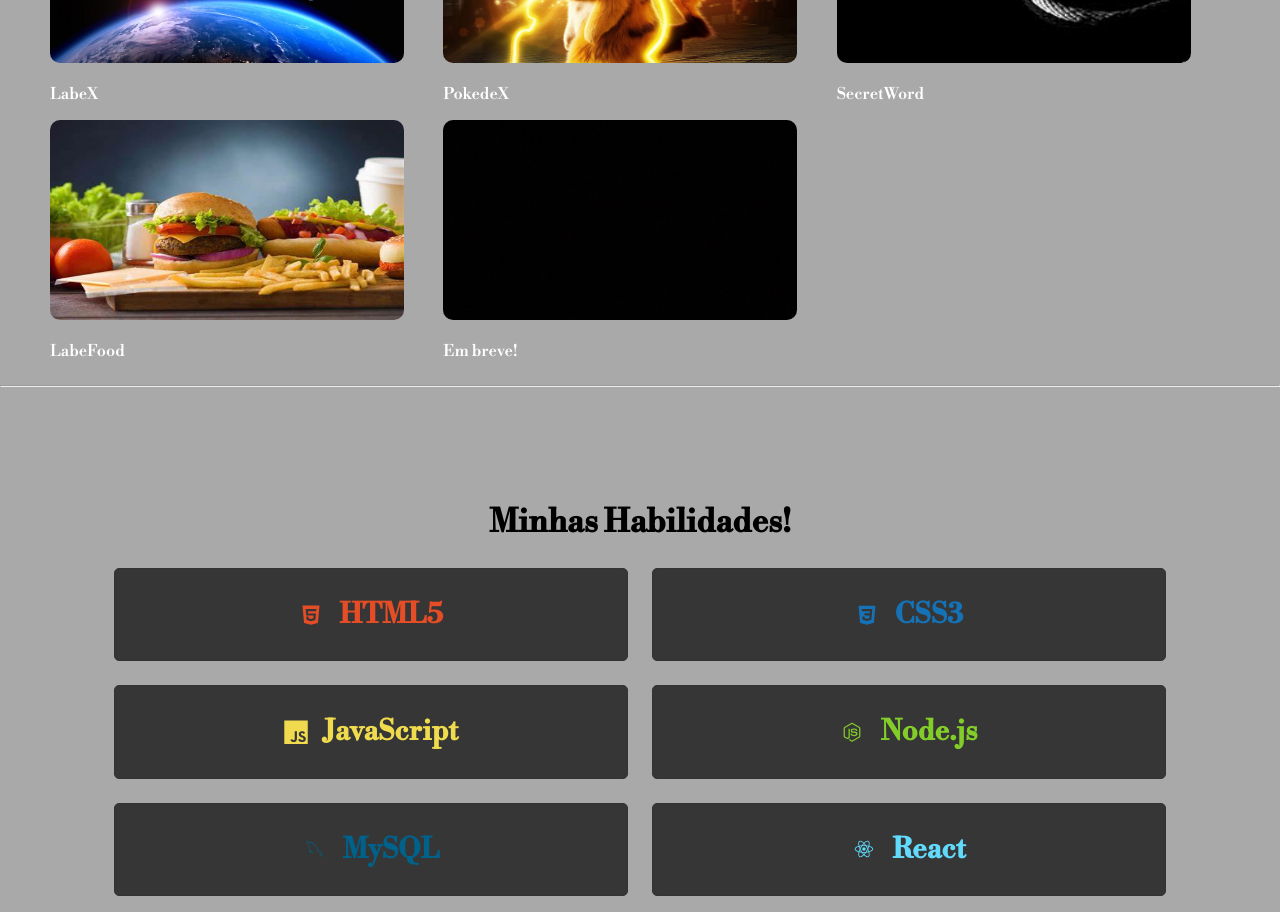
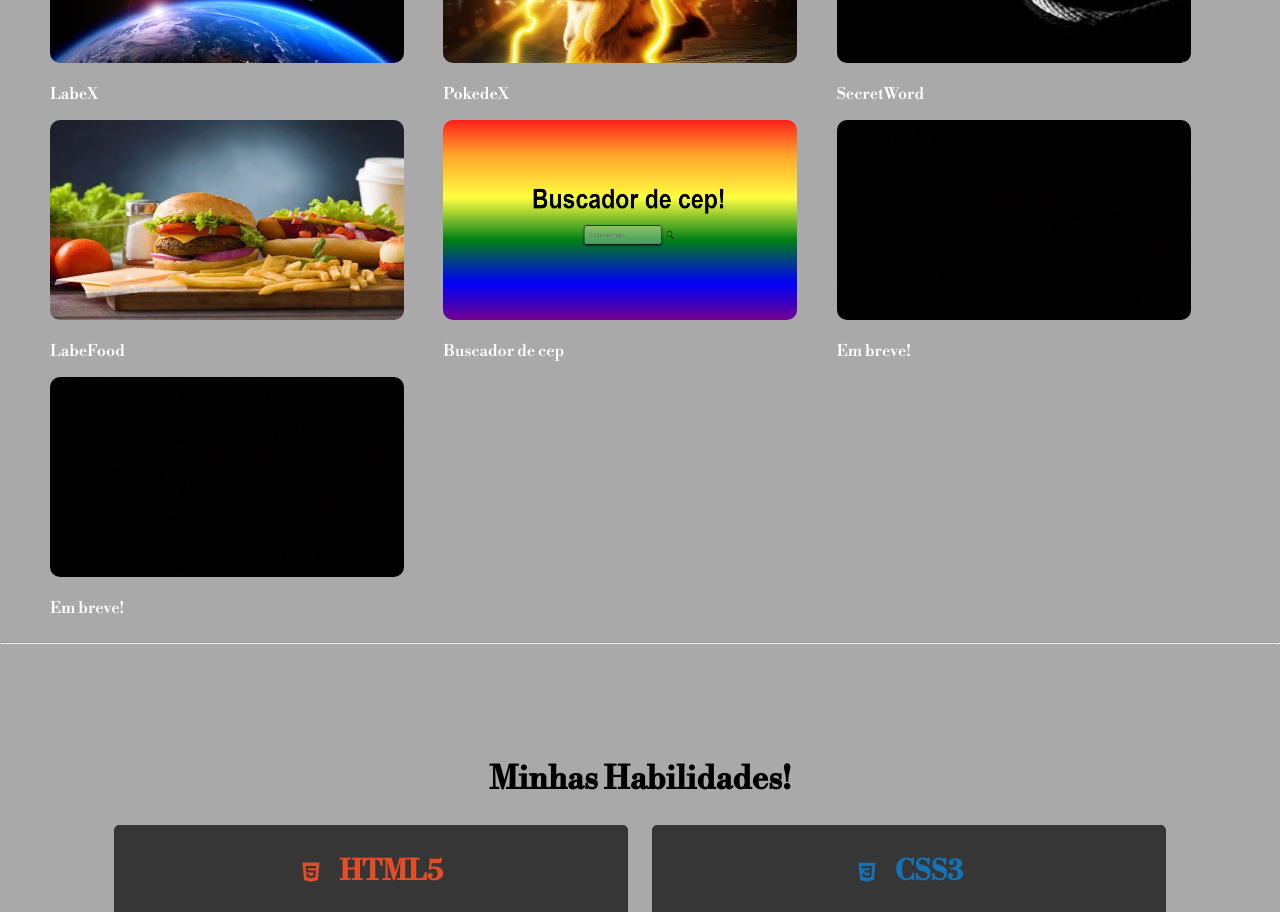
Before and after one commit to daniel2dfla/portfolio, a React (Create React App) app: page / in a window 1280 px wide. Shown: the part 1920-2832 px from the top of the page. Built offline with nearby package versions, Linux system fonts and the light colour scheme.

Commit message:
atualização

```diff
--- a/src/assets/Projects/index.js
+++ b/src/assets/Projects/index.js
@@ -5,6 +5,7 @@
 import Forca1 from '../../img/forca1.png'
 import Labefood from '../../img/lanche.jpg'
 import TelaPetra from '../../img/preto.jpg'
+import Cep from '../../img/cep.PNG'
 
 const index = () => {
 
@@ -28,6 +29,14 @@
                 <img src={Labefood} alt="" class="pic" />
                 <p>LabeFood</p>
             </a>
+            <a href='https://github.com/daniel2dfla/buscadorCep' target="_blank" rel="noopener noreferrer">
+                <img src={Cep} alt="" class="pic" />
+                <p>Buscador de cep</p>
+            </a>
+            <div>
+                <img src={TelaPetra} alt="" class="pic" />
+                <p>Em breve!</p>
+            </div>
             <div>
                 <img src={TelaPetra} alt="" class="pic" />
                 <p>Em breve!</p>
```
Also changed, not shown: src/img/cep.PNG (added).
